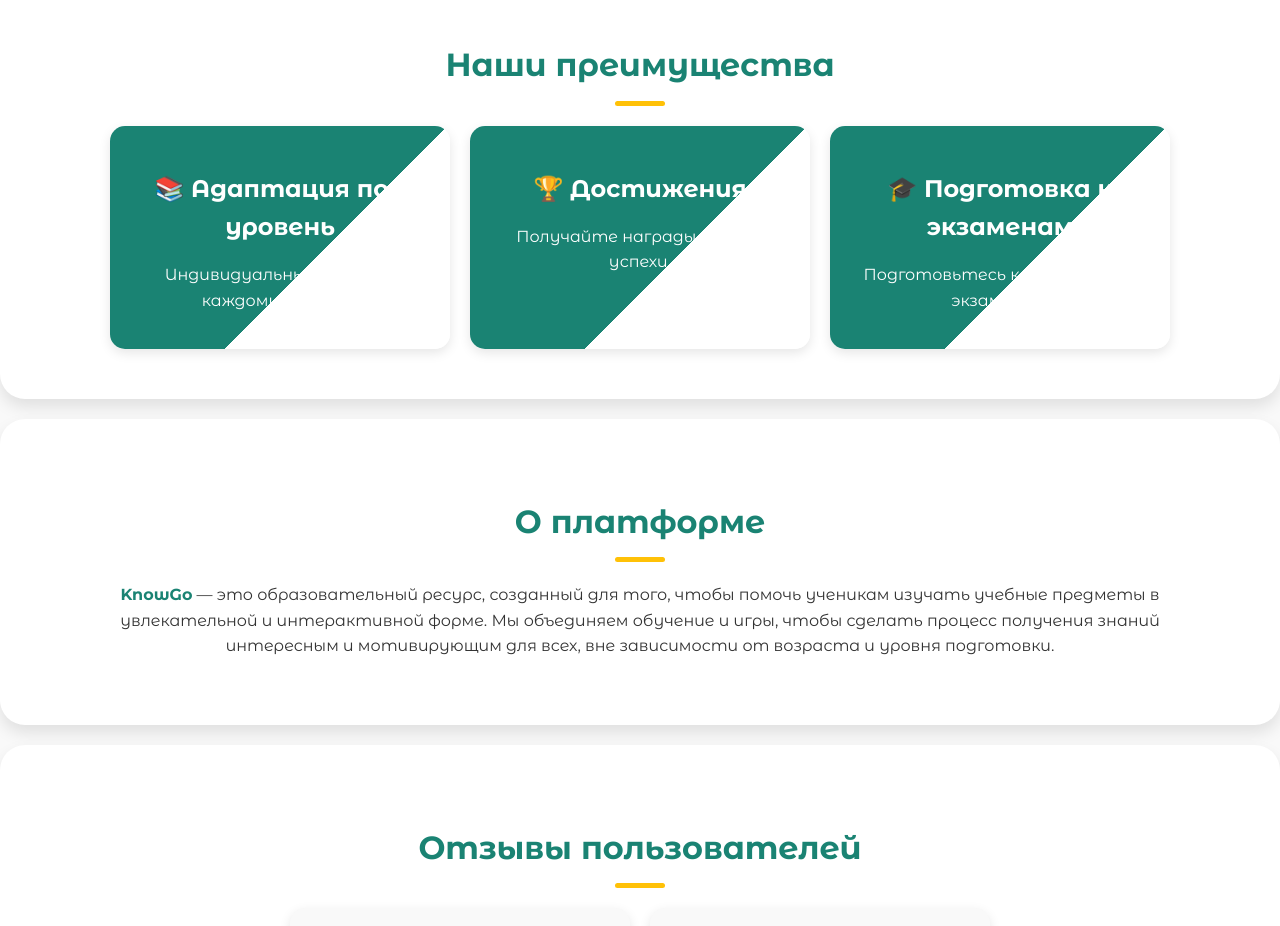
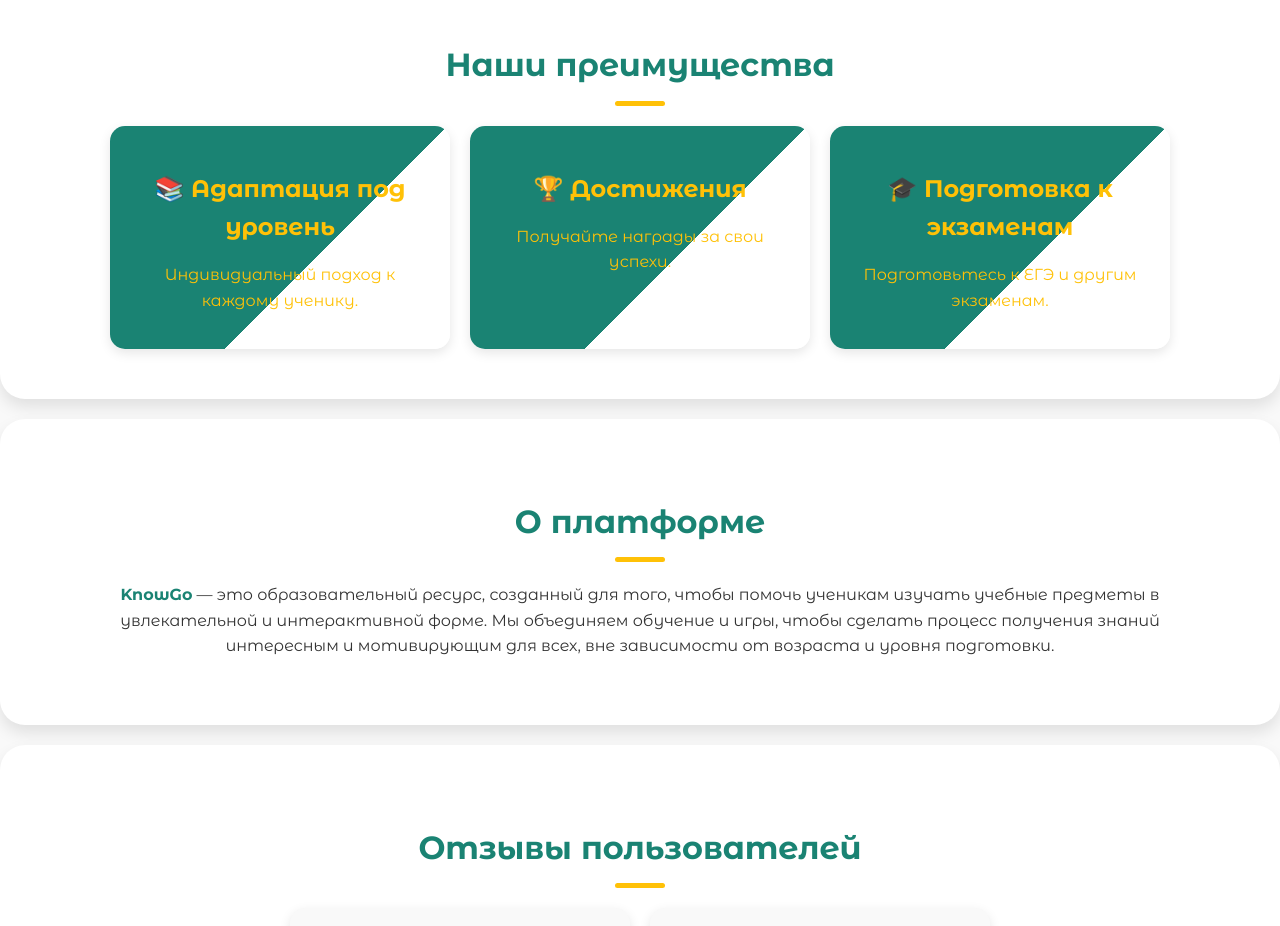
Before and after one commit to sutefanii/KnowGo, a plain HTML site: page KnowGo/index.html in a window 1280 px wide. Shown: the part 820-1746 px from the top of the page. Drawn offline with Linux system fonts and the light colour scheme; a web font is replaced by a local one.

Commit message:
цвет

```diff
--- a/KnowGo/styles.css
+++ b/KnowGo/styles.css
@@ -156,7 +156,7 @@ header .btn:hover {
 
 .feature {
     background: linear-gradient(135deg, #1A8373 60%, #ffffff 40%);
-    color: #ffffff;
+    color: #FFC107;
 }
 
 .feature h3 {
```
